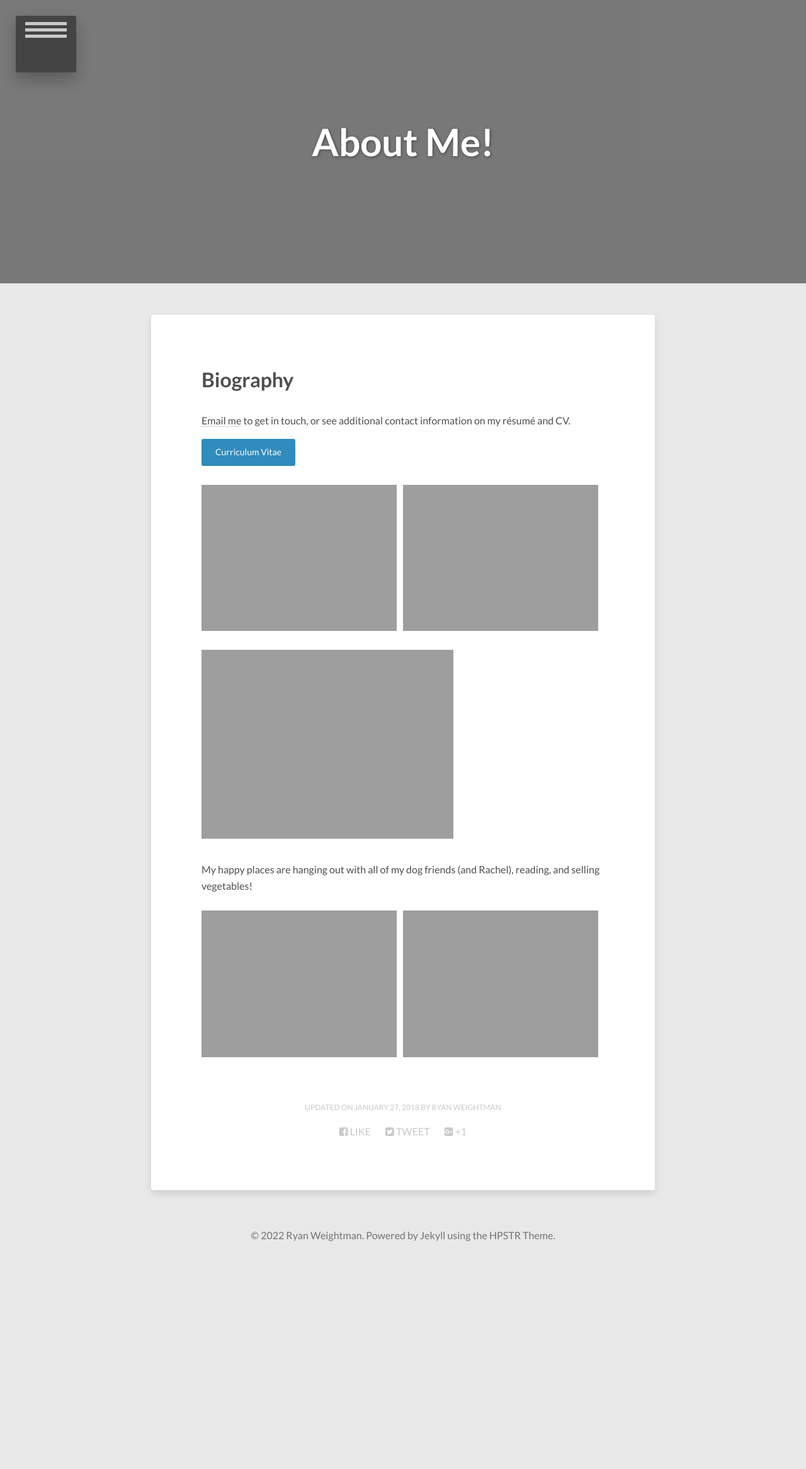
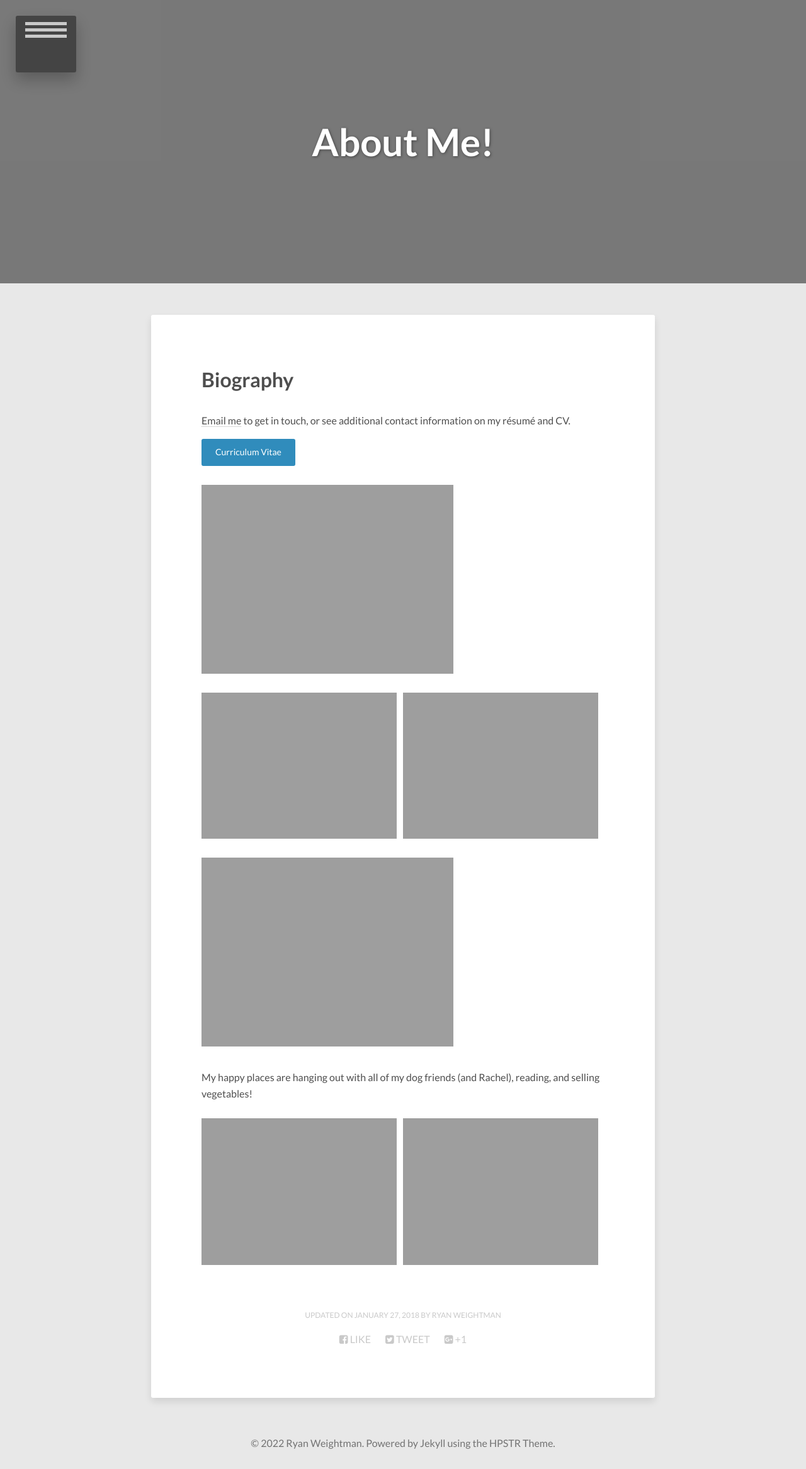
Before and after one commit to RyanJ119/RyanJ119.github.io, a Jekyll site: the page built from about/index.md, in a window 1280 px wide. Shown: the whole page at 63% size. Built offline with Jekyll 4.4.1, drawn with Linux system fonts in a browser that asks for light colours; nearby versions of some CDN libraries; before the commit the page ends 2003 px from its top, so only the background shows below that.

Commit message:
Update index.md

```diff
--- a/about/index.md
+++ b/about/index.md
@@ -15,6 +15,10 @@
 <div markdown="0"><a href="{{ site.url }}/PDF/Ryan WeightmanCV.pdf" class="btn btn-info">Curriculum Vitae</a> </div>
 
 
+<figure>
+	<a href="{{ site.url }}/images/Taco.JPG"><img src="{{ site.url }}/images/RyanAndRachel.JPG" alt=""></a>
+</figure>
+
 <figure class="half">
 	<a href="{{ site.url }}/images/Dixon.JPG"><img src="{{ site.url }}/images/Dixon.JPG" alt=""></a>
 	<a href="{{ site.url }}/images/RyanAndWinston.JPG"><img src="{{ site.url }}/images/RyanAndWinston.JPG" alt=""></a>
```
